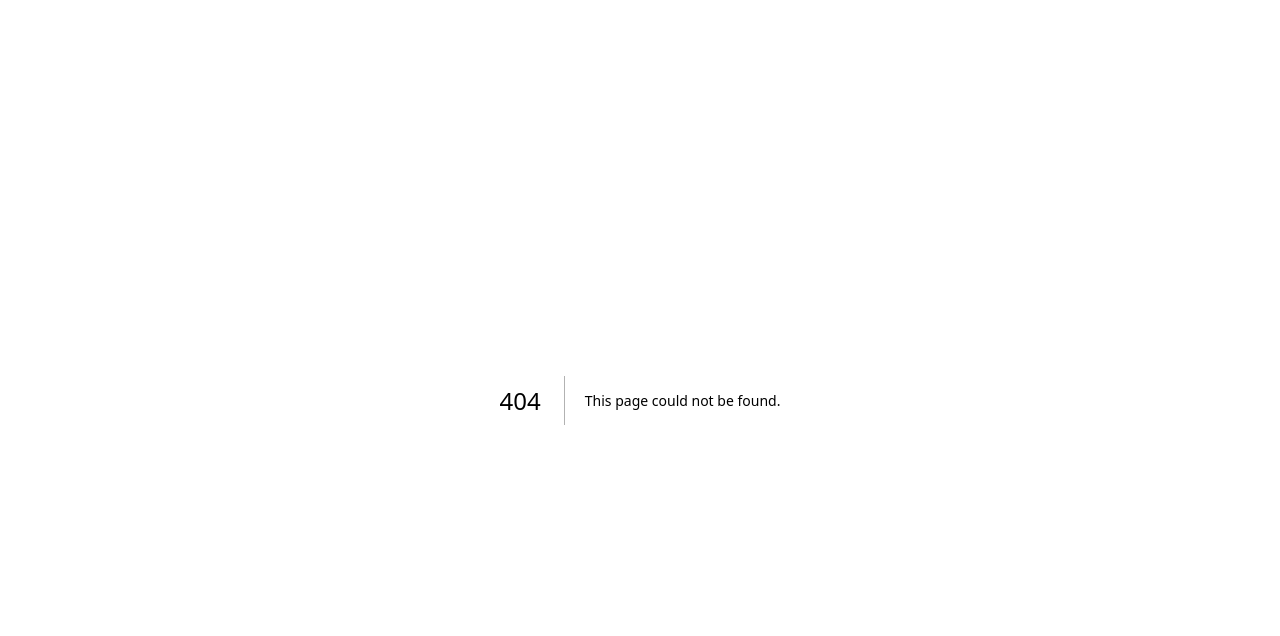
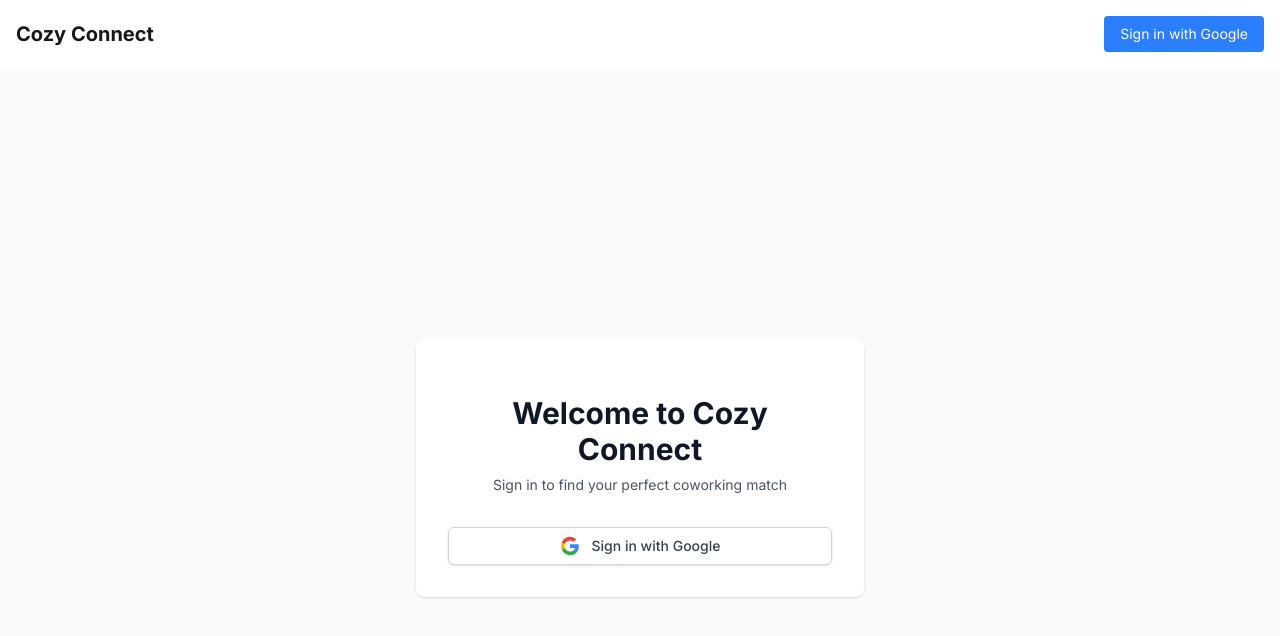
Before and after one commit to en-tropyc/cozy-connect, a Next.js app: page /auth/signin in a window 1280 px wide. Before the commit this address had no page. Shown: the top 636 px of the page. Built offline with nearby package versions, Linux system fonts and the light colour scheme; no server answers.

Commit message:
add google sign on

```diff
--- a/package.json
+++ b/package.json
@@ -13,6 +13,7 @@
     "airtable": "^0.12.2",
     "framer-motion": "^12.6.3",
     "next": "15.2.4",
+    "next-auth": "^4.24.11",
     "react": "^19.0.0",
     "react-dom": "^19.0.0",
     "react-hot-toast": "^2.5.2"
--- /dev/null
+++ b/src/app/api/auth/[...nextauth]/route.ts
@@ -0,0 +1,53 @@
+import NextAuth from "next-auth";
+import GoogleProvider from "next-auth/providers/google";
+import type { NextAuthOptions } from "next-auth";
+
+console.log('NextAuth Configuration Loading...');
+console.log('NEXTAUTH_URL:', process.env.NEXTAUTH_URL);
+
+const authOptions: NextAuthOptions = {
+  providers: [
+    GoogleProvider({
+      clientId: process.env.GOOGLE_CLIENT_ID!,
+      clientSecret: process.env.GOOGLE_CLIENT_SECRET!,
+      httpOptions: {
+        timeout: 10000, // Increase timeout to 10 seconds
+      },
+    }),
+  ],
+  debug: true,
+  pages: {
+    signIn: '/auth/signin',
+    error: '/auth/error',
+  },
+  callbacks: {
+    async session({ session, token }) {
+      // Add user ID to session
+      if (session.user) {
+        session.user.id = token.sub;
+      }
+      return session;
+    },
+    async redirect({ url, baseUrl }) {
+      // Allows relative callback URLs
+      if (url.startsWith("/")) return `${baseUrl}${url}`;
+      // Allows callback URLs on the same origin
+      else if (new URL(url).origin === baseUrl) return url;
+      return baseUrl;
+    },
+  },
+  logger: {
+    error(code, ...message) {
+      console.error('NextAuth Error:', code, message);
+    },
+    warn(code, ...message) {
+      console.warn('NextAuth Warning:', code, message);
+    },
+    debug(code, ...message) {
+      console.debug('NextAuth Debug:', code, message);
+    },
+  }
+};
+
+const handler = NextAuth(authOptions);
+export { handler as GET, handler as POST };
--- /dev/null
+++ b/src/app/auth/error/page.tsx
@@ -0,0 +1,32 @@
+'use client';
+
+import { useSearchParams } from 'next/navigation';
+import Link from 'next/link';
+
+export default function ErrorPage() {
+  const searchParams = useSearchParams();
+  const error = searchParams.get('error');
+
+  return (
+    <div className="min-h-screen flex items-center justify-center bg-gray-50">
+      <div className="max-w-md w-full space-y-8 p-8 bg-white rounded-lg shadow">
+        <div className="text-center">
+          <h2 className="mt-6 text-3xl font-bold text-gray-900">
+            Authentication Error
+          </h2>
+          <p className="mt-2 text-sm text-red-600">
+            {error || 'An error occurred during authentication'}
+          </p>
+        </div>
+        <div className="mt-8">
+          <Link
+            href="/auth/signin"
+            className="w-full flex justify-center py-2 px-4 border border-transparent rounded-md shadow-sm text-sm font-medium text-white bg-blue-600 hover:bg-blue-700 focus:outline-none focus:ring-2 focus:ring-offset-2 focus:ring-blue-500"
+          >
+            Try Again
+          </Link>
+        </div>
+      </div>
+    </div>
+  );
+}
--- /dev/null
+++ b/src/app/auth/signin/page.tsx
@@ -0,0 +1,81 @@
+'use client';
+
+import { signIn } from "next-auth/react";
+import { useSearchParams } from 'next/navigation';
+import { useState } from 'react';
+
+export default function SignIn() {
+  const searchParams = useSearchParams();
+  const callbackUrl = searchParams.get('callbackUrl') || '/';
+  const error = searchParams.get('error');
+  const [isLoading, setIsLoading] = useState(false);
+
+  const handleSignIn = async () => {
+    try {
+      setIsLoading(true);
+      await signIn('google', {
+        callbackUrl,
+        redirect: true,
+      });
+    } catch (error) {
+      console.error('Sign in error:', error);
+    } finally {
+      setIsLoading(false);
+    }
+  };
+
+  return (
+    <div className="min-h-screen flex items-center justify-center bg-gray-50">
+      <div className="max-w-md w-full space-y-8 p-8 bg-white rounded-lg shadow">
+        <div className="text-center">
+          <h2 className="mt-6 text-3xl font-bold text-gray-900">
+            Welcome to Cozy Connect
+          </h2>
+          <p className="mt-2 text-sm text-gray-600">
+            Sign in to find your perfect coworking match
+          </p>
+          {error && (
+            <p className="mt-2 text-sm text-red-600">
+              {error === 'OAuthCallback'
+                ? 'Error connecting to Google. Please try again.'
+                : 'An error occurred during sign in.'}
+            </p>
+          )}
+        </div>
+        <div className="mt-8">
+          <button
+            onClick={handleSignIn}
+            disabled={isLoading}
+            className={`w-full flex items-center justify-center gap-3 px-4 py-2 border border-gray-300 rounded-md shadow-sm text-sm font-medium text-gray-700 bg-white hover:bg-gray-50 focus:outline-none focus:ring-2 focus:ring-offset-2 focus:ring-blue-500 ${
+              isLoading ? 'opacity-50 cursor-not-allowed' : ''
+            }`}
+          >
+            {isLoading ? (
+              <div className="w-5 h-5 border-2 border-gray-300 border-t-blue-500 rounded-full animate-spin" />
+            ) : (
+              <svg className="h-5 w-5" viewBox="0 0 24 24">
+                <path
+                  d="M22.56 12.25c0-.78-.07-1.53-.2-2.25H12v4.26h5.92c-.26 1.37-1.04 2.53-2.21 3.31v2.77h3.57c2.08-1.92 3.28-4.74 3.28-8.09z"
+                  fill="#4285F4"
+                />
+                <path
+                  d="M12 23c2.97 0 5.46-.98 7.28-2.66l-3.57-2.77c-.98.66-2.23 1.06-3.71 1.06-2.86 0-5.29-1.93-6.16-4.53H2.18v2.84C3.99 20.53 7.7 23 12 23z"
+                  fill="#34A853"
+                />
+                <path
+                  d="M5.84 14.09c-.22-.66-.35-1.36-.35-2.09s.13-1.43.35-2.09V7.07H2.18C1.43 8.55 1 10.22 1 12s.43 3.45 1.18 4.93l2.85-2.22.81-.62z"
+                  fill="#FBBC05"
+                />
+                <path
+                  d="M12 5.38c1.62 0 3.06.56 4.21 1.64l3.15-3.15C17.45 2.09 14.97 1 12 1 7.7 1 3.99 3.47 2.18 7.07l3.66 2.84c.87-2.6 3.3-4.53 6.16-4.53z"
+                  fill="#EA4335"
+                />
+              </svg>
+            )}
+            {isLoading ? 'Signing in...' : 'Sign in with Google'}
+          </button>
+        </div>
+      </div>
+    </div>
+  );
+}
--- a/src/app/layout.tsx
+++ b/src/app/layout.tsx
@@ -1,6 +1,8 @@
 import type { Metadata } from "next";
 import { Inter } from "next/font/google";
 import "./globals.css";
+import { Providers } from "@/components/Providers";
+import { Navbar } from "@/components/Navbar";
 
 const inter = Inter({ subsets: ["latin"] });
 
@@ -16,7 +18,12 @@
 }>) {
   return (
     <html lang="en">
-      <body className={inter.className}>{children}</body>
+      <body className={inter.className}>
+        <Providers>
+          <Navbar />
+          {children}
+        </Providers>
+      </body>
     </html>
   );
 }
--- /dev/null
+++ b/src/app/test/page.tsx
@@ -0,0 +1,25 @@
+'use client';
+
+import { useSession } from "next-auth/react";
+
+export default function TestPage() {
+  const { data: session, status } = useSession();
+
+  return (
+    <div className="p-8">
+      <h1 className="text-2xl font-bold mb-4">Authentication Test</h1>
+      <div className="bg-white p-6 rounded-lg shadow">
+        <h2 className="text-lg font-semibold mb-2">Session Status: {status}</h2>
+        {session ? (
+          <div className="space-y-2">
+            <p><strong>Name:</strong> {session.user?.name}</p>
+            <p><strong>Email:</strong> {session.user?.email}</p>
+            <p><strong>User ID:</strong> {session.user?.id}</p>
+          </div>
+        ) : (
+          <p>Not signed in</p>
+        )}
+      </div>
+    </div>
+  );
+}
--- /dev/null
+++ b/src/components/AuthButton.tsx
@@ -0,0 +1,32 @@
+'use client';
+
+import { signIn, signOut, useSession } from "next-auth/react";
+
+export function AuthButton() {
+  const { data: session } = useSession();
+
+  if (session) {
+    return (
+      <div className="flex items-center gap-4">
+        <span className="text-sm text-gray-600">
+          {session.user?.name}
+        </span>
+        <button
+          onClick={() => signOut()}
+          className="px-4 py-2 text-sm text-white bg-red-500 rounded hover:bg-red-600"
+        >
+          Sign Out
+        </button>
+      </div>
+    );
+  }
+
+  return (
+    <button
+      onClick={() => signIn('google')}
+      className="px-4 py-2 text-sm text-white bg-blue-500 rounded hover:bg-blue-600"
+    >
+      Sign in with Google
+    </button>
+  );
+}
--- /dev/null
+++ b/src/components/Navbar.tsx
@@ -0,0 +1,10 @@
+import { AuthButton } from "./AuthButton";
+
+export function Navbar() {
+  return (
+    <nav className="flex items-center justify-between p-4 bg-white shadow">
+      <h1 className="text-xl font-bold">Cozy Connect</h1>
+      <AuthButton />
+    </nav>
+  );
+}
--- /dev/null
+++ b/src/components/Providers.tsx
@@ -0,0 +1,7 @@
+'use client';
+
+import { SessionProvider } from "next-auth/react";
+
+export function Providers({ children }: { children: React.ReactNode }) {
+  return <SessionProvider>{children}</SessionProvider>;
+}
--- /dev/null
+++ b/src/middleware.ts
@@ -0,0 +1,27 @@
+import { withAuth } from "next-auth/middleware";
+import { NextResponse } from "next/server";
+
+export default withAuth(
+  function middleware(req) {
+    return NextResponse.next();
+  },
+  {
+    callbacks: {
+      authorized: ({ token }) => !!token
+    },
+  }
+);
+
+export const config = {
+  matcher: [
+    /*
+     * Match all request paths except for the ones starting with:
+     * - api/auth (NextAuth routes)
+     * - auth (sign in pages)
+     * - _next/static (static files)
+     * - _next/image (image optimization files)
+     * - favicon.ico (favicon file)
+     */
+    "/((?!api/auth|auth|_next/static|_next/image|favicon.ico).*)",
+  ],
+};
--- /dev/null
+++ b/src/types/next-auth.d.ts
@@ -0,0 +1,12 @@
+import NextAuth from "next-auth";
+
+declare module "next-auth" {
+  interface Session {
+    user: {
+      id: string;
+      name?: string | null;
+      email?: string | null;
+      image?: string | null;
+    }
+  }
+}
```
Also changed, not shown: 1 other file (tests, documents, lock files or other folders).
